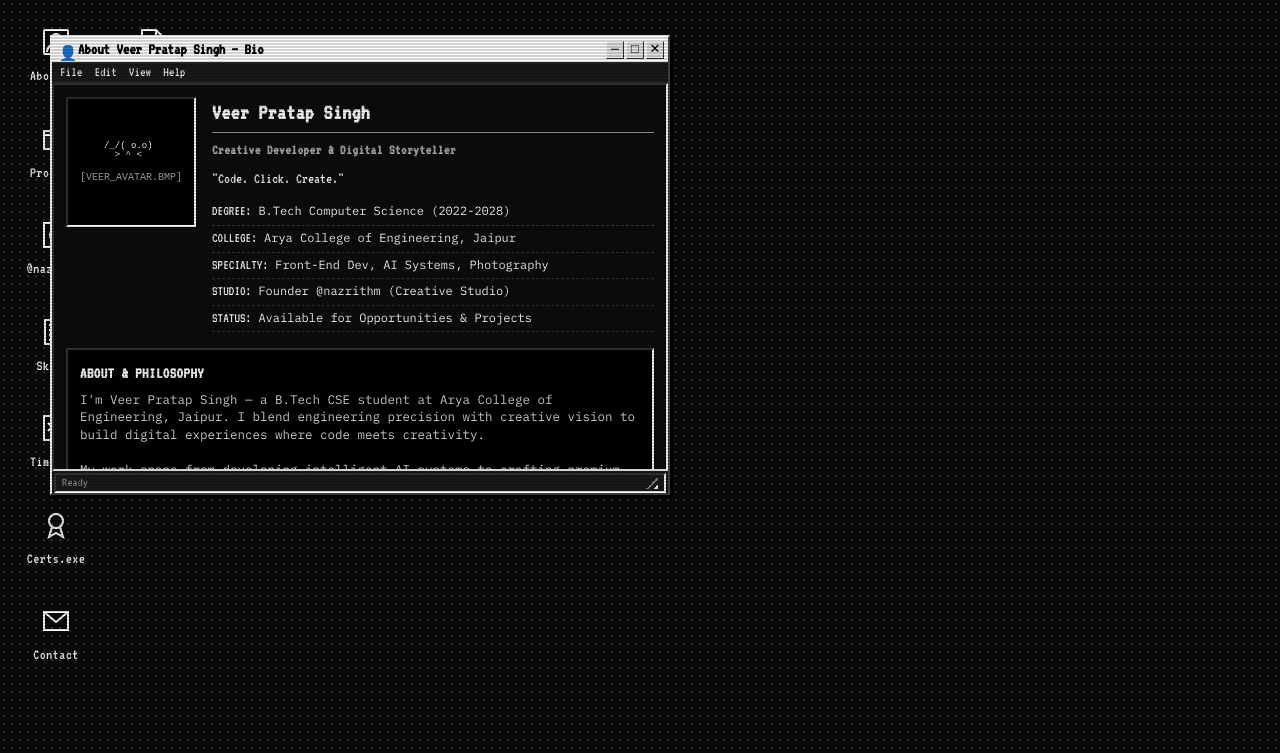
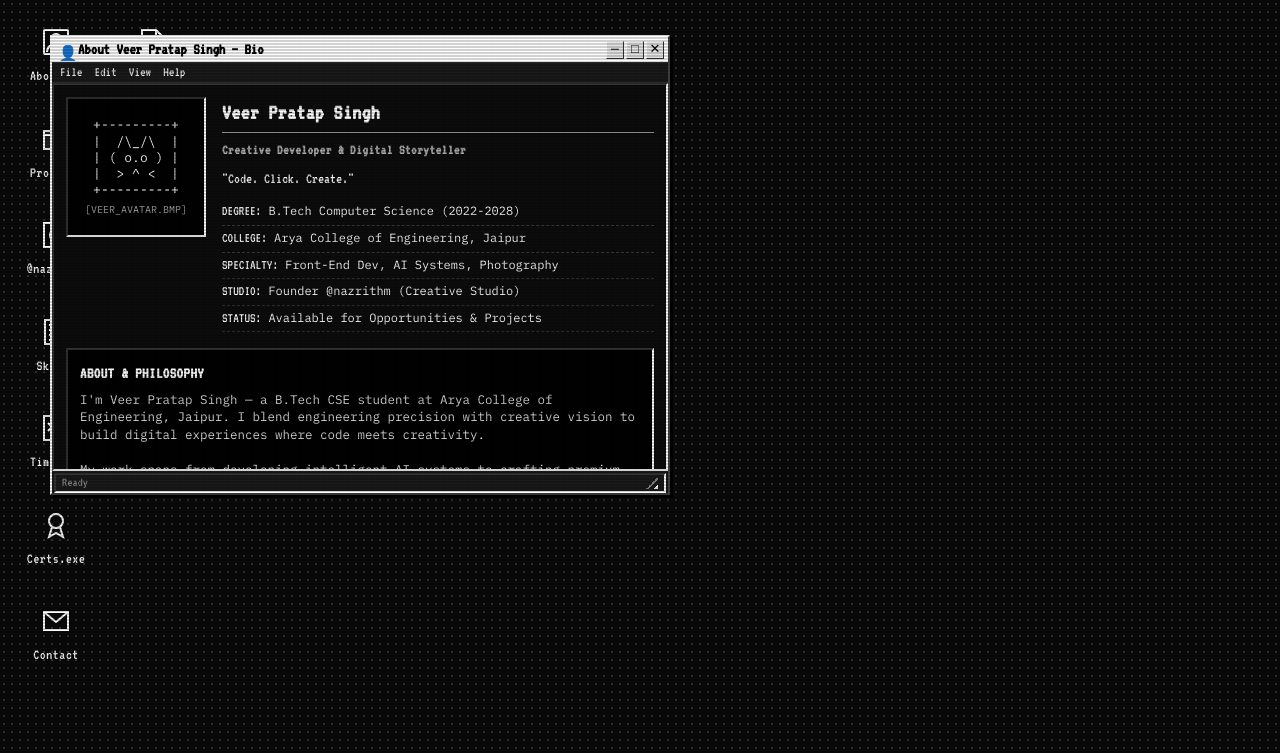
Before and after one commit to xyresiiic/OS-Portfolio, a plain HTML site: page index.html in a window 1280 px wide. Shown: the top 753 px of the page. Drawn offline with Linux system fonts and the light colour scheme.

Commit message:
Fix ASCII avatar cat formatting and alignment

```diff
--- a/script.js
+++ b/script.js
@@ -26,11 +26,7 @@ const BIO_DATA = {
 My work spans from developing intelligent AI systems to crafting premium brand identities. I believe the best digital products are engineered with precision and designed with soul.
 
 Beyond development, I'm building @nazrithm — a Creative Studio focused on design, reels, and brand strategy. Because real impact comes from building brands, not just shipping code.`,
-  asciiArt: `
-/\_/\
-( o.o)
-> ^ <
-  `,
+  asciiArt: `+---------+\n|  /\\_/\\  |\n| ( o.o ) |\n|  > ^ <  |\n+---------+`,
   quickFacts: [
     { label: "DEGREE", value: "B.Tech Computer Science (2022-2028)" },
     { label: "COLLEGE", value: "Arya College of Engineering, Jaipur" },
--- a/style.css
+++ b/style.css
@@ -541,19 +541,27 @@ p {
 }
 
 .ascii-avatar-box {
-  width: 130px;
-  height: 130px;
-  padding: 8px;
+  width: 140px;
+  height: 140px;
+  padding: 10px;
   display: flex;
   flex-direction: column;
   align-items: center;
   justify-content: center;
-  font-family: monospace;
-  font-size: 9px;
-  line-height: 1.0;
+  background: var(--bg-black);
+  border: 2px solid;
+  border-color: #333333 #ffffff #ffffff #333333;
+  flex-shrink: 0;
+}
+
+.ascii-avatar-box pre {
+  font-family: 'IBM Plex Mono', monospace;
+  font-size: 13px;
+  line-height: 1.25;
+  color: var(--text-white);
+  text-align: center;
+  margin: 0;
   white-space: pre;
-  background: var(--bg-black);
-  text-align: center;
 }
 
 .bio-details {
```
